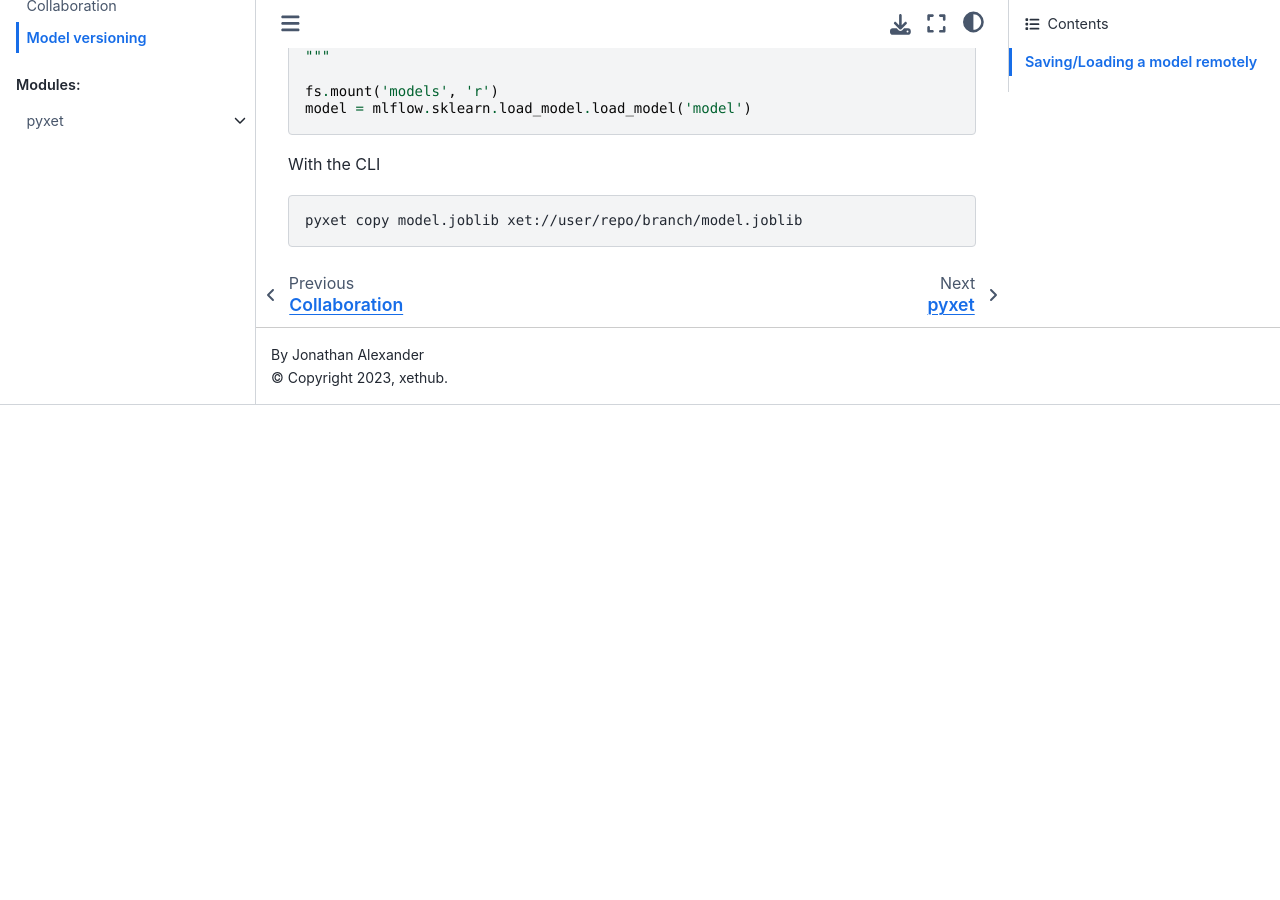
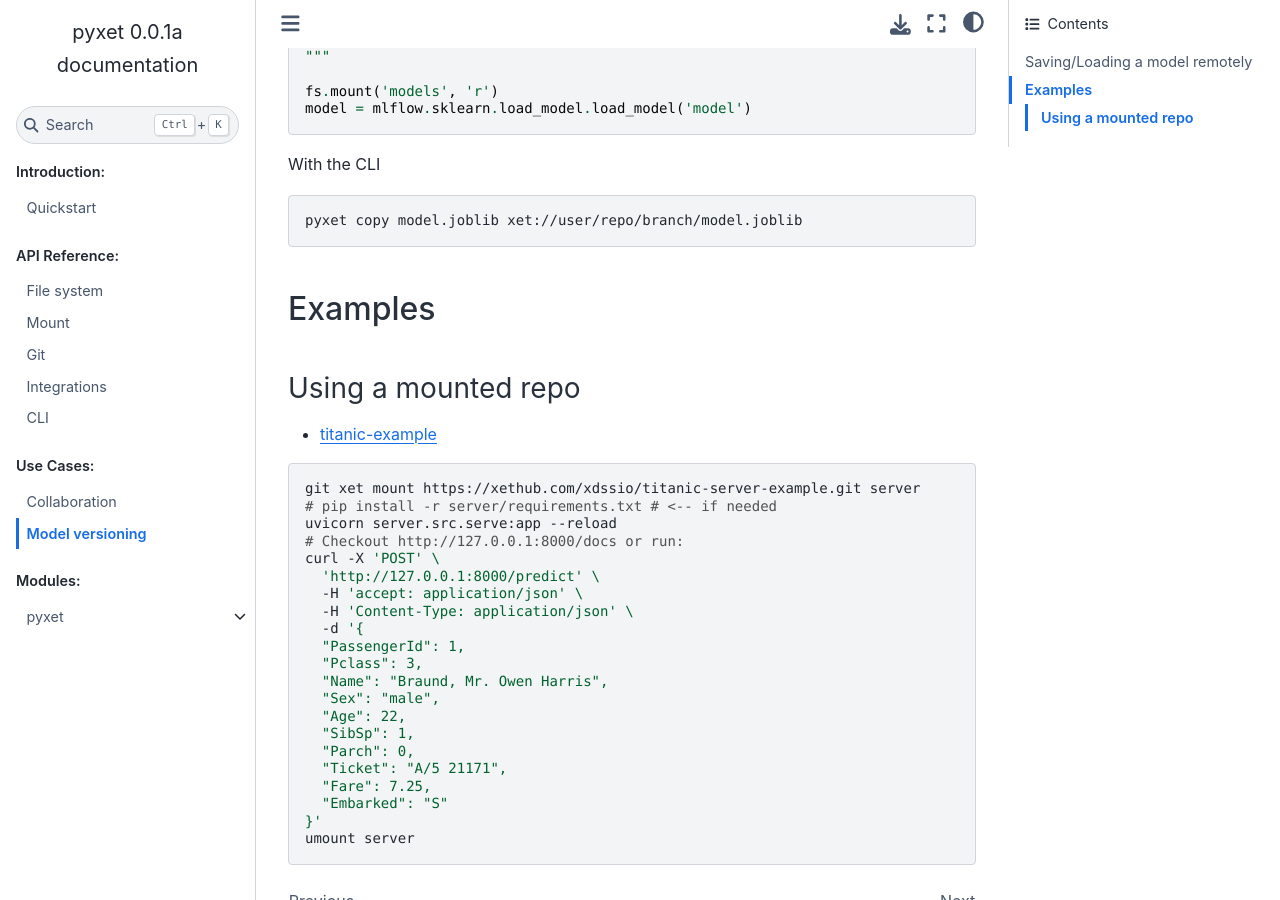
Before and after one commit to xetdata/pyxet, a Sphinx documentation site: the page built from docs/markdowns/model_versioning.md, in a window 1280 px wide and 900 px high, scrolled down 1208 px. Built offline with Sphinx 7.4.7 and the Sphinx Book theme 1.1.4, drawn with Linux system fonts in a browser that asks for light colours; pages that are not in the unit, such as notebooks, are missing from menus; before the commit the page ends 1613 px from its top, so only the background shows below that.

Commit message:
mdoel versioning example reference

````diff
--- a/docs/markdowns/model_versioning.md
+++ b/docs/markdowns/model_versioning.md
@@ -68,3 +68,32 @@ With the CLI
 ```bash
 pyxet copy model.joblib xet://user/repo/branch/model.joblib
 ```
+
+## Examples
+### Using a mounted repo
+
+* [titanic-example](https://xethub.com/xdssio/titanic-server-example)
+
+```bash
+git xet mount https://xethub.com/xdssio/titanic-server-example.git server
+# pip install -r server/requirements.txt # <-- if needed
+uvicorn server.src.serve:app --reload
+# Checkout http://127.0.0.1:8000/docs or run:
+curl -X 'POST' \
+  'http://127.0.0.1:8000/predict' \
+  -H 'accept: application/json' \
+  -H 'Content-Type: application/json' \
+  -d '{
+  "PassengerId": 1,
+  "Pclass": 3,
+  "Name": "Braund, Mr. Owen Harris",
+  "Sex": "male",
+  "Age": 22,
+  "SibSp": 1,
+  "Parch": 0,
+  "Ticket": "A/5 21171",
+  "Fare": 7.25,
+  "Embarked": "S"
+}'
+umount server
+```
````
